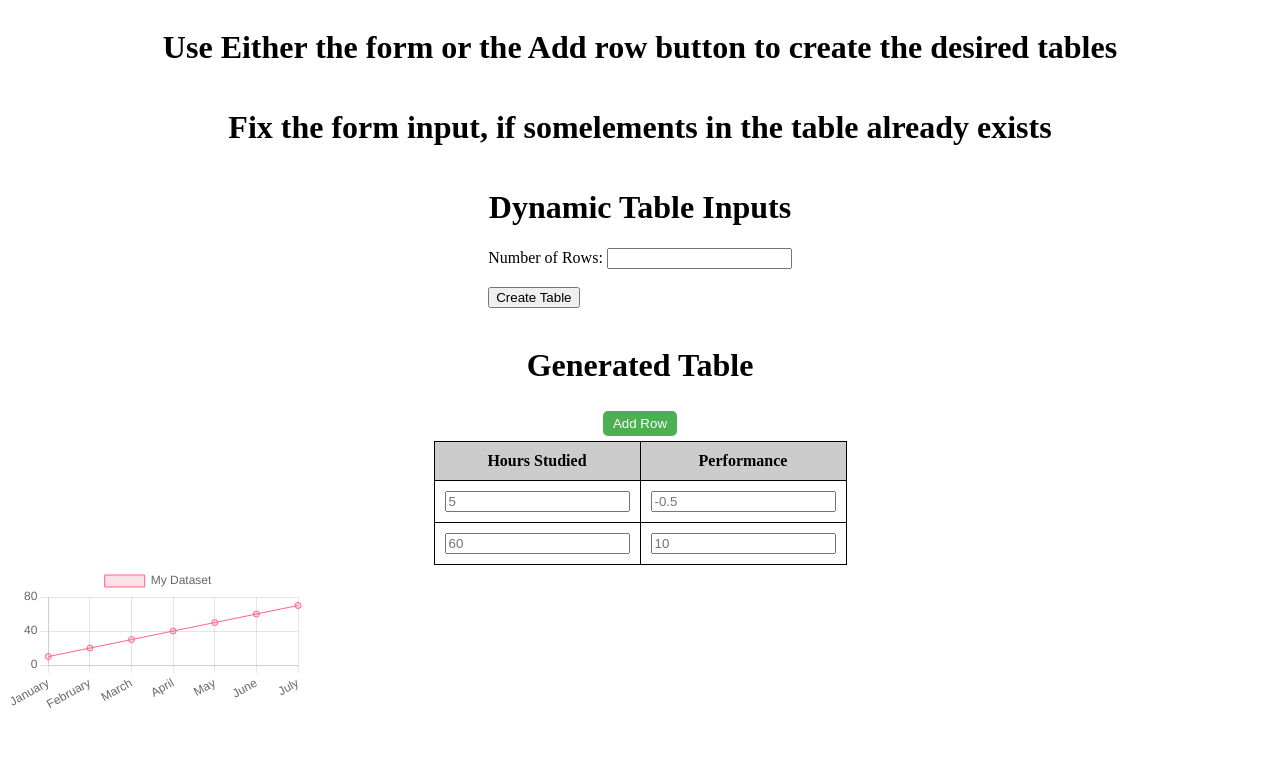
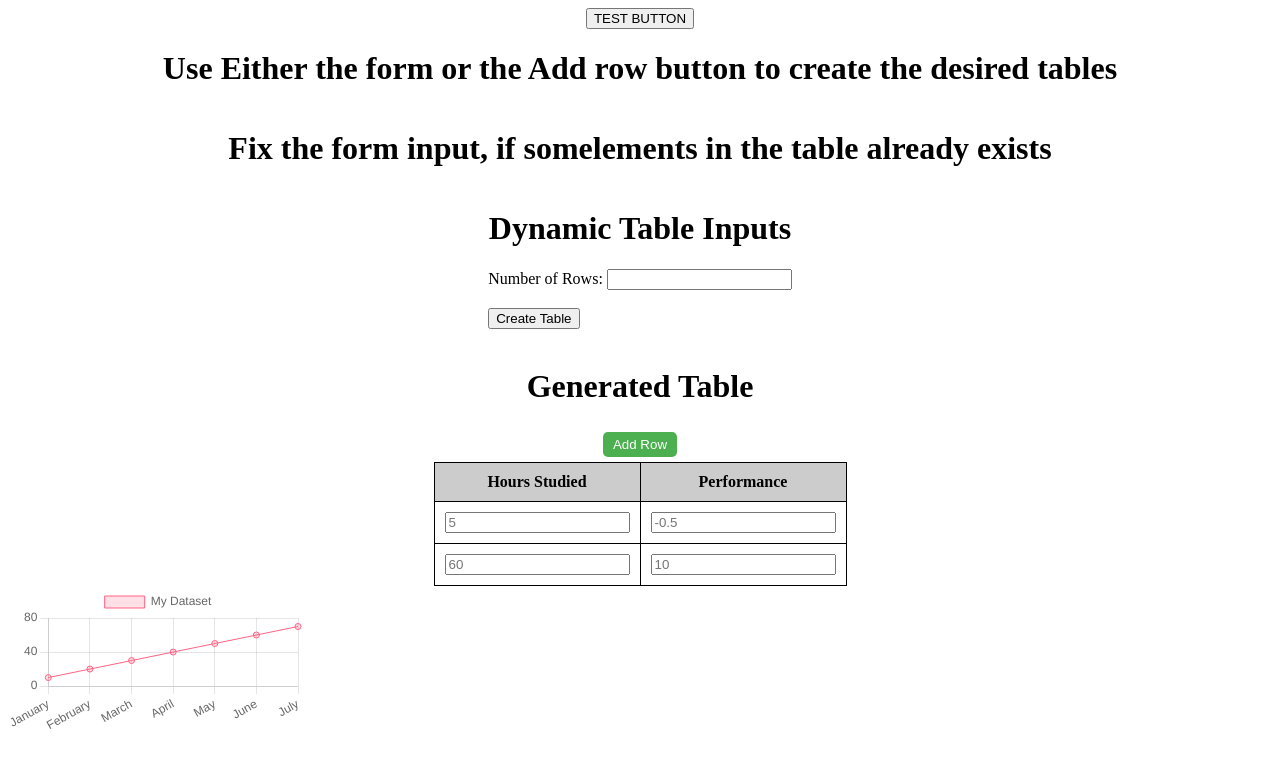
Before and after one commit to bhavukkalra/Web_linear_Regression, a plain HTML site: page index_button_click.html in a window 1280 px wide. Drawn offline with nearby package versions, Linux system fonts and the light colour scheme.

Commit message:
Modularized javascript functions, But the main triggering function cannot be defined in inside a module tag (TODO)

```diff
--- a/index_button_click.html
+++ b/index_button_click.html
@@ -6,7 +6,13 @@
 
 </head>
 <body>
+	<!-- <script type="module" src="linear_regression.js"></script>  -->
+	<!-- <script src="script.js"></script> -->
+
+
 	<div class="container">
+		<button style="padding: 30 30 30 30;" onclick="runMain()">TEST BUTTON</button>
+
 		<h1>Use Either the form or the Add row button to create the desired tables</h1>
 
 
@@ -51,9 +57,26 @@
 
 	<canvas id="myChart"></canvas>
 
+	<!-- <script src="script.js"></script> -->
+
+<!-- <script type="module" src="./script2.js"></script> -->
+
+<script type="module" src="linear_regression.js"></script>
+
+	<!-- eventMethods don't get triggered inside a "Module"-->
+	<script>
+
+	function runMain(){
+		console.log("Run main through outside of module");
+	}
+
+
+
+
+	</script>
 
 </body>
-<script src="script.js"></script>
+
 
 <script src="https://cdn.jsdelivr.net/npm/chart.js"></script>
 <script>
--- /dev/null
+++ b/linear_regression.js
@@ -0,0 +1,43 @@
+
+
+/*
+See if these points can be plotted on a scatter plot on
+the web
+
+*/
+
+/*
+FEATURE SCALING
+
+First We need to Normalize the Data
+
+Normalization (Min-Max Scaler) - Scale down the features between [0, 1]
+
+Standardization - Makes mean = 0 and standard deviation = 1
+
+*/
+
+// Task 1 - Calculate the Mean of x
+
+
+// Task 2 (Pre) - handle Taking input from the Whole Table
+// Task 2 - Calculate standard deviation
+
+// function takeXYInput(){
+
+// }
+import { calculateMean } from "./script2.js";
+
+const XHoursStudied = [2, 3, 4, 5, -10];
+const YPerformance = [0.1, 0.4, 0.6, 0.7];
+// console.log(calculateMean)
+
+let answer = calculateMean(XHoursStudied);
+
+console.log(answer);
+
+function runMain(){
+    console.log("Run On main")
+}
+
+// calculateMean(XHoursStudied);
--- /dev/null
+++ b/script2.js
@@ -0,0 +1,18 @@
+export function calculateMean(arrayOfNums){
+    console.log("Started calculated mean")
+
+    // Initialize a variable to keep track of the sum
+    let sum = 0;
+
+    // Iterate through the array and add up all the numbers
+    for (let i = 0; i < arrayOfNums.length; i++) {
+        sum += arrayOfNums[i];
+    }
+
+    const mean = sum / arrayOfNums.length;
+
+    // Display the mean
+    console.log("Calculated Mean:", mean);
+
+    return mean;
+}
```
Also changed, not shown: notes/notes.txt.
